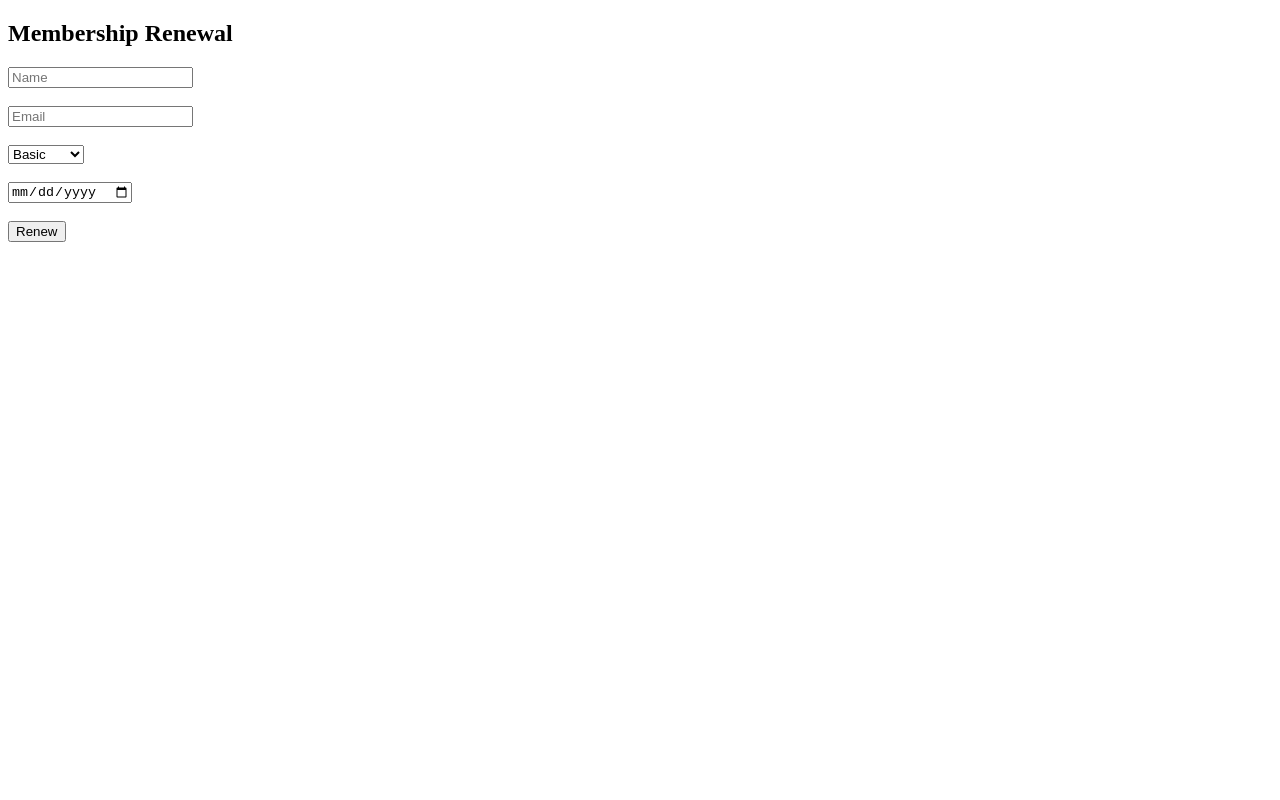
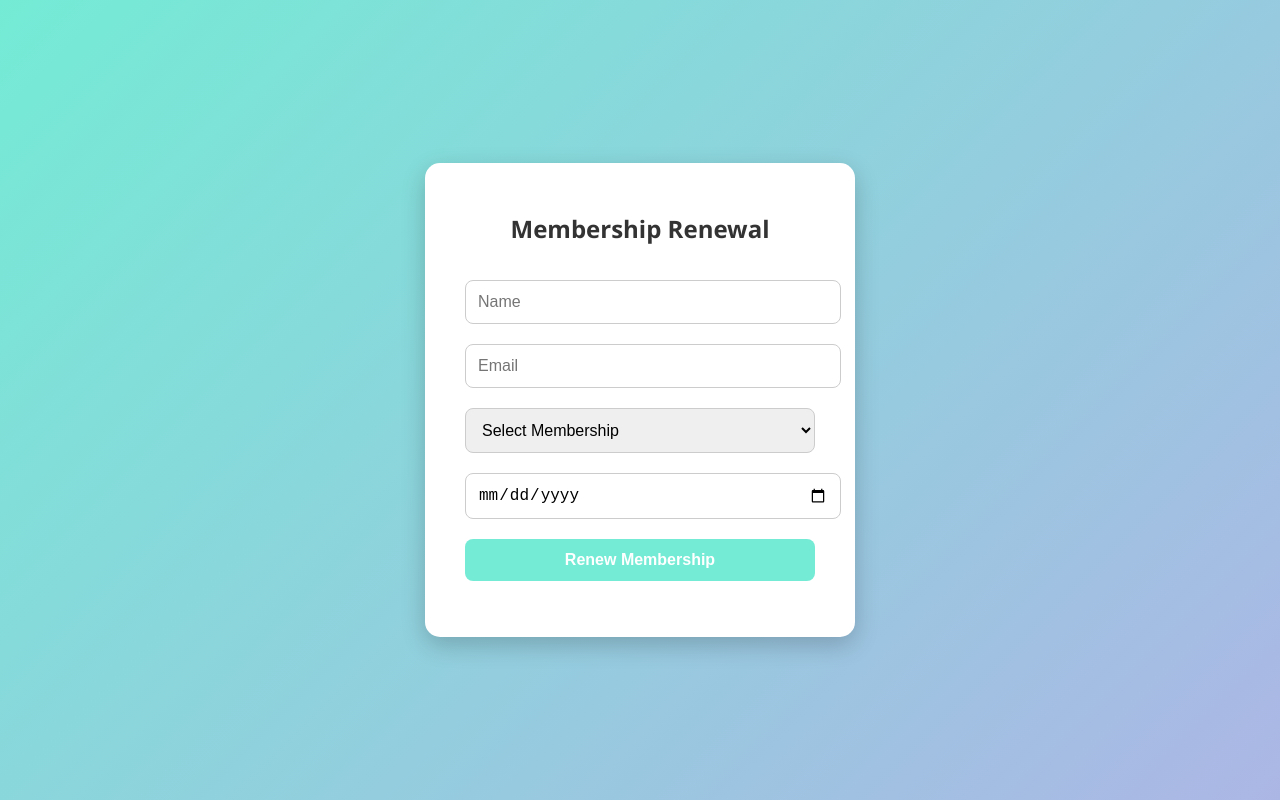
Before and after one commit to sreya5618/membership-renewal-chatbot, a website: page index.html in a window 1280 px wide. Drawn offline with Linux system fonts and the light colour scheme.

Commit message:
Update index.html

```diff
--- a/index.html
+++ b/index.html
@@ -1,49 +1,136 @@
 <!DOCTYPE html>
-<html>
+<html lang="en">
 <head>
+    <meta charset="UTF-8">
     <title>Membership Renewal</title>
+    <style>
+        /* ===== Body ===== */
+        body {
+            font-family: 'Segoe UI', Tahoma, Geneva, Verdana, sans-serif;
+            background: linear-gradient(135deg, #74ebd5, #ACB6E5);
+            display: flex;
+            justify-content: center;
+            align-items: center;
+            height: 100vh;
+            margin: 0;
+        }
+
+        /* ===== Form Container ===== */
+        .form-container {
+            background: white;
+            padding: 30px 40px;
+            border-radius: 15px;
+            box-shadow: 0 8px 25px rgba(0,0,0,0.2);
+            width: 350px;
+            text-align: center;
+            animation: fadeIn 1s ease-in-out;
+        }
+
+        @keyframes fadeIn {
+            from {opacity: 0; transform: translateY(-20px);}
+            to {opacity: 1; transform: translateY(0);}
+        }
+
+        h2 {
+            margin-bottom: 25px;
+            color: #333;
+            font-size: 24px;
+        }
+
+        input, select, button {
+            width: 100%;
+            padding: 12px;
+            margin: 10px 0;
+            border-radius: 8px;
+            border: 1px solid #ccc;
+            font-size: 16px;
+            transition: all 0.3s ease;
+        }
+
+        input:focus, select:focus {
+            border-color: #74ebd5;
+            box-shadow: 0 0 5px #74ebd5;
+            outline: none;
+        }
+
+        button {
+            background: #74ebd5;
+            border: none;
+            color: white;
+            cursor: pointer;
+            font-weight: bold;
+        }
+
+        button:hover {
+            background: #ACB6E5;
+        }
+
+        #responseMsg {
+            margin-top: 15px;
+            font-weight: bold;
+        }
+    </style>
 </head>
 <body>
 
+    <div class="form-container">
         <h2>Membership Renewal</h2>
-
         <form id="renewForm">
-        <input type="text" name="name" placeholder="Name" required><br><br>
-        <input type="email" name="email" placeholder="Email" required><br><br>
-
+            <input type="text" name="name" placeholder="Name" required>
+            <input type="email" name="email" placeholder="Email" required>
             <select name="membershipType" required>
+                <option value="" disabled selected>Select Membership</option>
                 <option value="Basic">Basic</option>
                 <option value="Premium">Premium</option>
                 <option value="VIP">VIP</option>
-        </select><br><br>
-
-        <input type="date" name="expiryDate" required><br><br>
-
-        <button type="submit">Renew</button>
+            </select>
+            <input type="date" name="expiryDate" required>
+            <button type="submit">Renew Membership</button>
         </form>
-
         <p id="responseMsg"></p>
+    </div>
 
     <script>
         const form = document.getElementById("renewForm");
+        const responseMsg = document.getElementById("responseMsg");
+        const button = form.querySelector("button");
 
         form.addEventListener("submit", async (e) => {
             e.preventDefault();
 
+            button.disabled = true;
+            responseMsg.style.color = "black";
+            responseMsg.innerText = "Processing... ⏳";
+
             const formData = new FormData(form);
             const data = Object.fromEntries(formData.entries());
 
+            // Validate future date
+            if (new Date(data.expiryDate) <= new Date()) {
+                responseMsg.style.color = "red";
+                responseMsg.innerText = "Expiry date must be in the future!";
+                button.disabled = false;
+                return;
+            }
+
+            try {
                 const response = await fetch("/renew", {
                     method: "POST",
-                headers: {
-                    "Content-Type": "application/json"
-                },
+                    headers: { "Content-Type": "application/json" },
                     body: JSON.stringify(data)
                 });
 
                 const result = await response.text();
-            document.getElementById("responseMsg").innerText = result;
-            form.reset();
+                responseMsg.style.color = response.ok ? "green" : "red";
+                responseMsg.innerText = result;
+
+                if (response.ok) form.reset();
+            } catch (error) {
+                responseMsg.style.color = "red";
+                responseMsg.innerText = "Server error. Try again!";
+            }
+
+            button.disabled = false;
         });
     </script>
 
```
Lines whose indentation alone changed are shown as unchanged.
